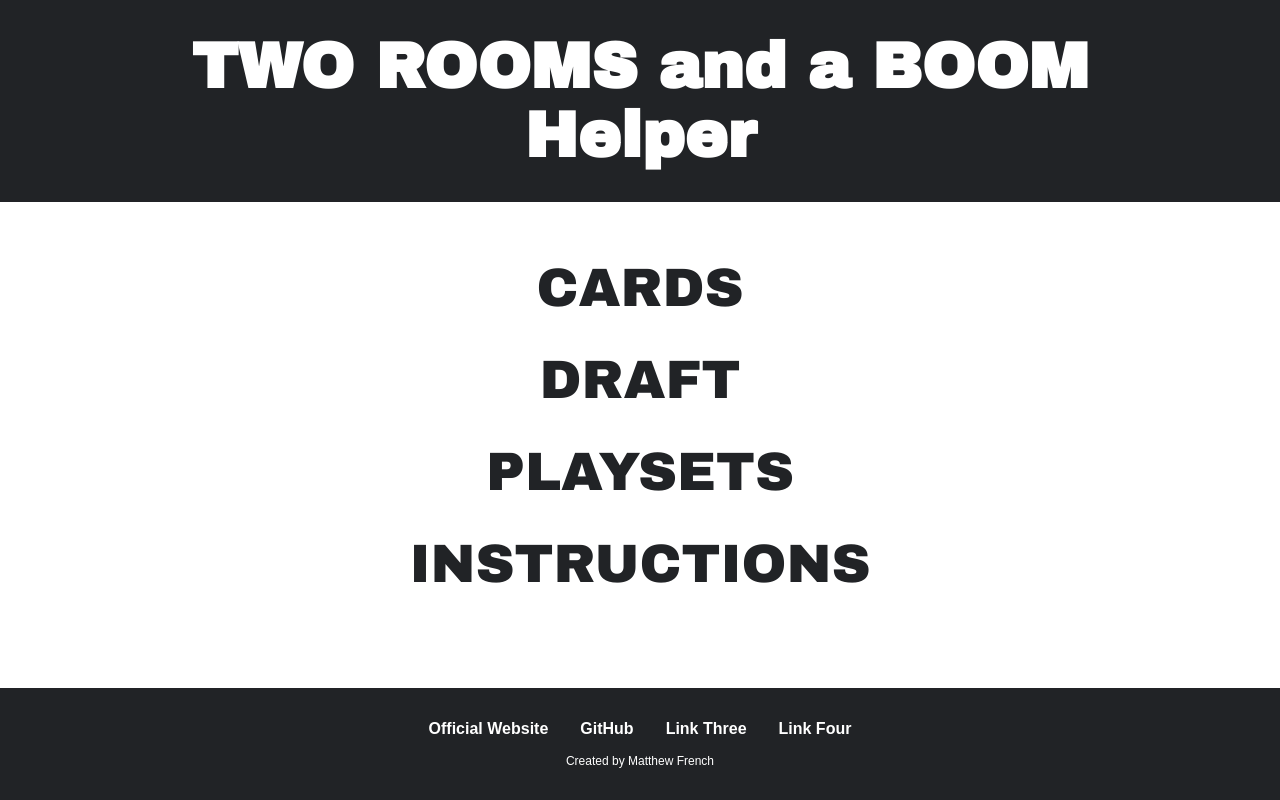
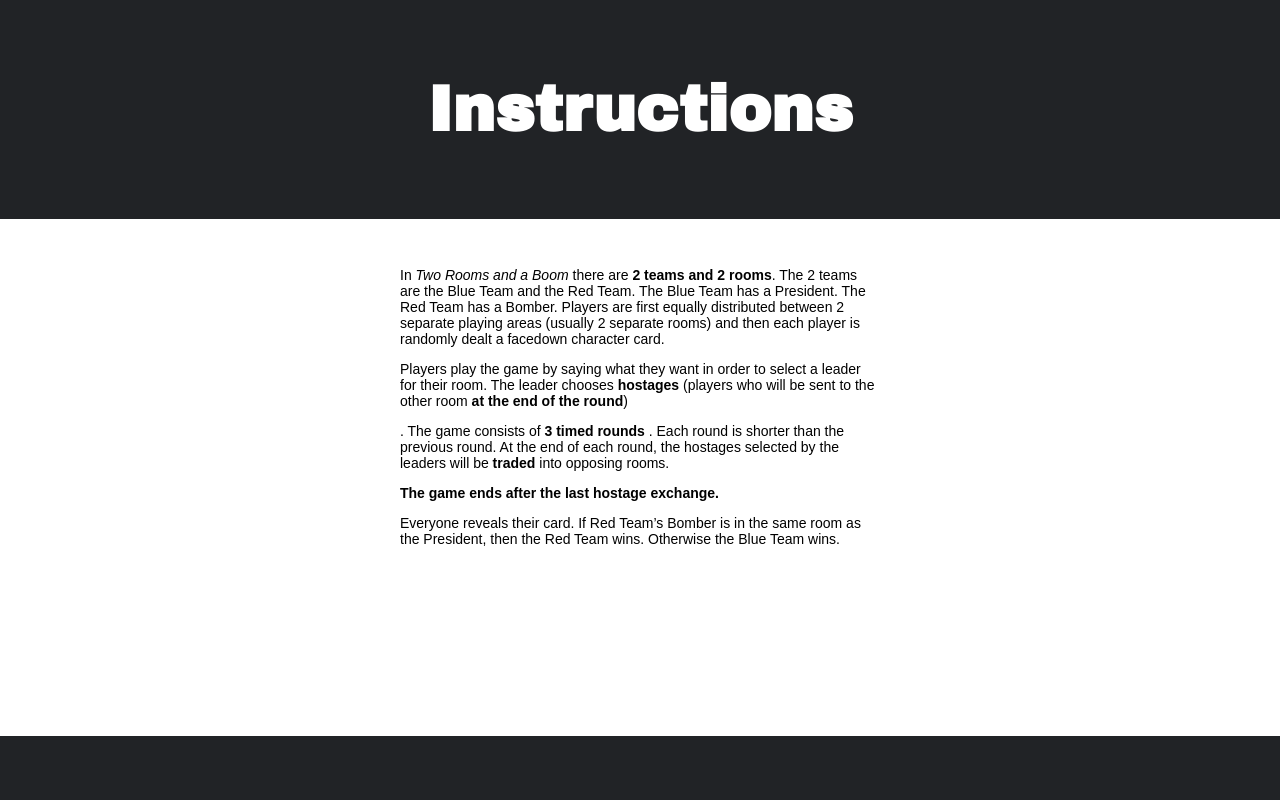
Before and after one commit to Sawatdekrap/two-rooms-helper, a React (Create React App) app: page / in a window 1280 px wide. Both pictures are taken after a click on the button "INSTRUCTIONS". Built offline with nearby package versions, Linux system fonts and the light colour scheme.

Commit message:
Simple instructions page

```diff
--- a/src/App.tsx
+++ b/src/App.tsx
@@ -3,6 +3,7 @@
 import DraftPage from "./pages/DraftPage";
 import Menu from "./pages/Menu";
 import { Page } from "./constants/pages";
+import InstructionsPage from "./pages/Instructions";
 
 const AppContainer = styled.div``;
 
@@ -17,6 +18,9 @@
     case Page.DRAFT:
       pageContent = <DraftPage />;
       break;
+    case Page.INSTRUCTIONS:
+      pageContent = <InstructionsPage />;
+      break;
     default:
       pageContent = <></>;
       break;
--- a/src/components/PageElements.tsx
+++ b/src/components/PageElements.tsx
@@ -1,5 +1,5 @@
 import styled from "styled-components";
-import { COLOR_DARK } from "../styles";
+import { COLOR_DARK, FONT_TITLE } from "../styles";
 
 export const PageWrapper = styled.div`
   width: 100vw;
@@ -24,3 +24,11 @@
   background-color: ${COLOR_DARK};
   padding: 32px 0;
 `;
+
+export const Title = styled.h1`
+  font-family: ${FONT_TITLE};
+  font-size: 64px;
+  text-align: center;
+  color: white;
+  font-weight: bold;
+`;
--- a/src/pages/DraftPage.tsx
+++ b/src/pages/DraftPage.tsx
@@ -9,15 +9,13 @@
 import Modal from "../components/Modal";
 import CardInfoComponent from "../components/CardInfo";
 import CardItf from "../interfaces/card";
-import { PageWrapper, Header, Body, Footer } from "../components/PageElements";
-import { FONT_TITLE } from "../styles";
-
-const Title = styled.h1`
-  font-size: 48px;
-  font-family: ${FONT_TITLE};
-  color: white;
-  text-align: center;
-`;
+import {
+  PageWrapper,
+  Header,
+  Body,
+  Footer,
+  Title,
+} from "../components/PageElements";
 
 const DraftWrapper = styled.div`
   display: flex;
--- /dev/null
+++ b/src/pages/Instructions.tsx
@@ -0,0 +1,60 @@
+import React from "react";
+import styled from "styled-components";
+import {
+  PageWrapper,
+  Header,
+  Body,
+  Footer,
+  Title,
+} from "../components/PageElements";
+
+const InstructionsWrapper = styled.div`
+  max-width: 480px;
+  margin: 48px auto;
+  font-size: 14px;
+`;
+
+const InstructionsPage = () => {
+  return (
+    <PageWrapper>
+      <Header>
+        <Title>Instructions</Title>
+      </Header>
+      <Body>
+        <InstructionsWrapper>
+          <p>
+            In <i>Two Rooms and a Boom</i> there are{" "}
+            <strong>2 teams and 2 rooms</strong>. The 2 teams are the Blue Team
+            and the Red Team. The Blue Team has a President. The Red Team has a
+            Bomber. Players are first equally distributed between 2 separate
+            playing areas (usually 2 separate rooms) and then each player is
+            randomly dealt a facedown character card.
+          </p>
+          <p>
+            Players play the game by saying what they want in order to select a
+            leader for their room. The leader chooses <strong>hostages</strong>{" "}
+            (players who will be sent to the other room{" "}
+            <strong>at the end of the round</strong>)
+          </p>
+          <p>
+            . The game consists of <strong>3 timed rounds</strong> . Each round
+            is shorter than the previous round. At the end of each round, the
+            hostages selected by the leaders will be <strong>traded</strong>{" "}
+            into opposing rooms.
+          </p>
+          <p>
+            <strong>The game ends after the last hostage exchange.</strong>
+          </p>
+          <p>
+            Everyone reveals their card. If Red Team’s Bomber is in the same
+            room as the President, then the Red Team wins. Otherwise the Blue
+            Team wins.
+          </p>
+        </InstructionsWrapper>
+      </Body>
+      <Footer></Footer>
+    </PageWrapper>
+  );
+};
+
+export default InstructionsPage;
--- a/src/pages/Menu.tsx
+++ b/src/pages/Menu.tsx
@@ -72,7 +72,9 @@
           <MenuItem>CARDS</MenuItem>
           <MenuItem onClick={() => setPage(Page.DRAFT)}>DRAFT</MenuItem>
           <MenuItem>PLAYSETS</MenuItem>
-          <MenuItem>INSTRUCTIONS</MenuItem>
+          <MenuItem onClick={() => setPage(Page.INSTRUCTIONS)}>
+            INSTRUCTIONS
+          </MenuItem>
         </MenuGroup>
       </Body>
       <Footer>
```
